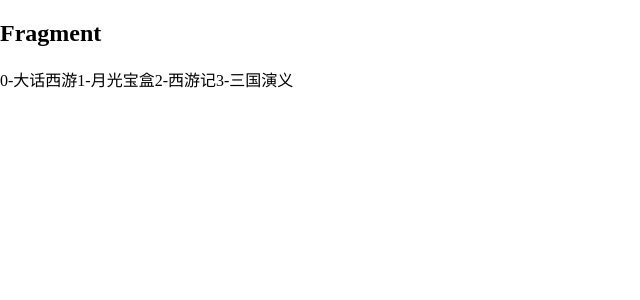
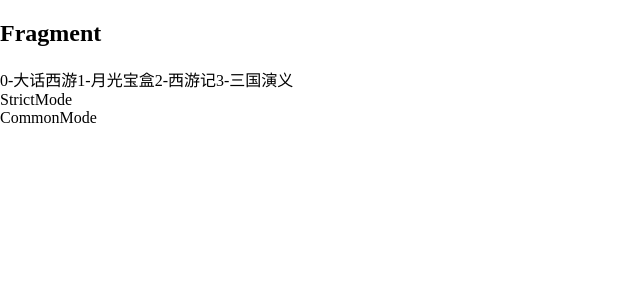
Before and after one commit to Lynn-zuo/learning-with-coding, a React app in the folder React/react-npm/: page / in a window 1280 px wide. Shown: the top 300 px of the page, without its empty margins (0-640 px from the left). Built offline with nearby package versions, Linux system fonts and the light colour scheme.

Commit message:
feat: 组件补充-- 严格模式StrictMode使用

```diff
--- a/React/react-npm/src/11-component-supplement/App.js
+++ b/React/react-npm/src/11-component-supplement/App.js
@@ -1,12 +1,18 @@
-import { PureComponent, Fragment } from 'react'
+import { PureComponent, Fragment, StrictMode } from 'react'
 // import Portal from './Portal'
 import FragmentComponent from './Fragment'
+import StrictModeComponent from './StrictMode'
+import CommonMode from './CommonMode'
 
 export default class App extends PureComponent {
   render() {
     return (
       <Fragment>
         <FragmentComponent />
+        <StrictMode>
+            <StrictModeComponent />
+        </StrictMode>
+        <CommonMode />
       </Fragment>
     )
   }
--- /dev/null
+++ b/React/react-npm/src/11-component-supplement/CommonMode.js
@@ -0,0 +1,12 @@
+import React, { PureComponent } from 'react'
+
+export default class CommonMode extends PureComponent {
+  UNSAFE_componentWillMount() {
+    console.log('test will mount')
+  }
+  render() {
+    return (
+      <div>CommonMode</div>
+    )
+  }
+}
--- /dev/null
+++ b/React/react-npm/src/11-component-supplement/StrictMode.js
@@ -0,0 +1,15 @@
+import React, { PureComponent } from 'react'
+
+export default class StrictMode extends PureComponent {
+  componentWillMount() { // 非严格模式下警告
+    console.log('test will mount')
+  }
+  UNSAFE_componentWillMount() { // 非严格模式下不警告，严格模式下警告
+    console.log('test unsafe will mount')
+  }
+  render() {
+    return (
+      <div>StrictMode</div>
+    )
+  }
+}
```
